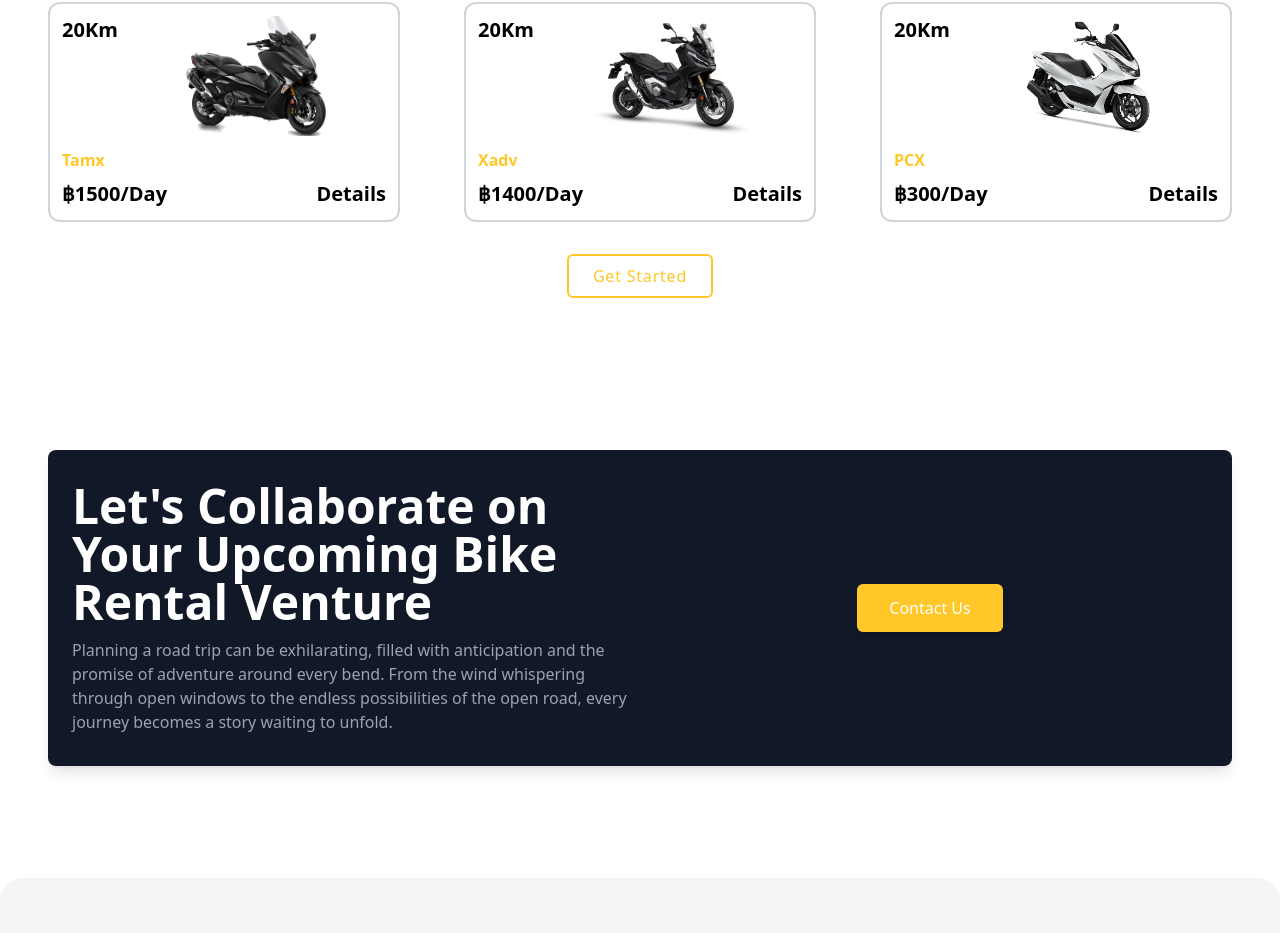
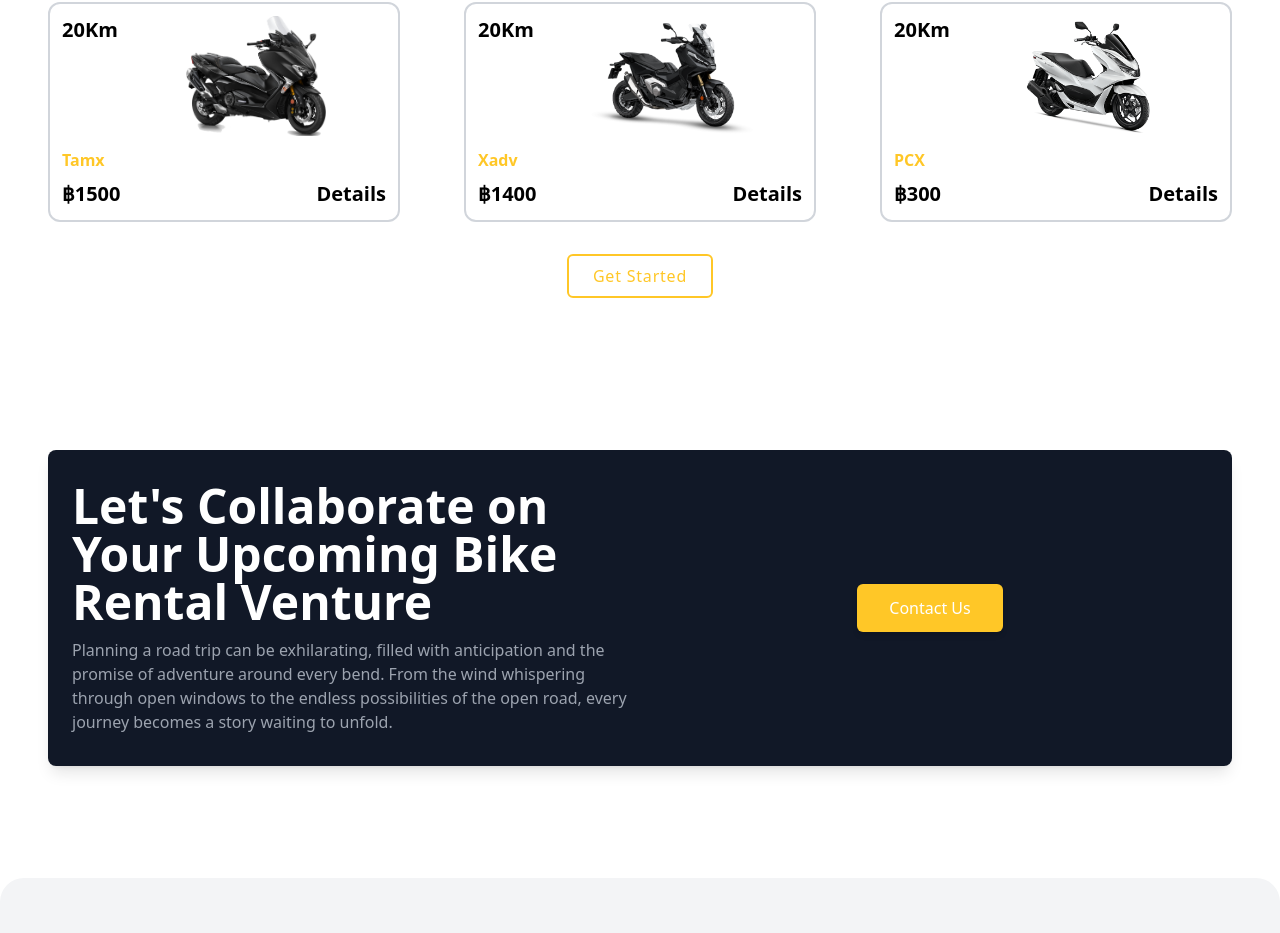
Before and after one commit to NirejBatrai/Bike-renting-app, a React (Vite) app: page / in a window 1280 px wide. Shown: the part 2058-2991 px from the top of the page. Built offline with nearby package versions, Linux system fonts and the light colour scheme.

Commit message:
Updated the price display

```diff
--- a/src/components/BikeList/BikeList.jsx
+++ b/src/components/BikeList/BikeList.jsx
@@ -66,8 +66,8 @@
                 <div className='space-y-2'>
                   <h1 className='text-primary font-semibold'>{data.name}</h1>
                   <div className='flex justify-between items-center text-xl font-semibold'>
-                    <p> ฿{data.price}/Day</p>
-                    <a href='#'>Details</a>
+                  <Link to='/pricing'>  ฿{data.price}</Link>
+                  <Link to='/pricing'>Details</Link>
                   </div>
                 </div>
                 <p className='text-xl font-semibold absolute top-0 left-3'>
```
